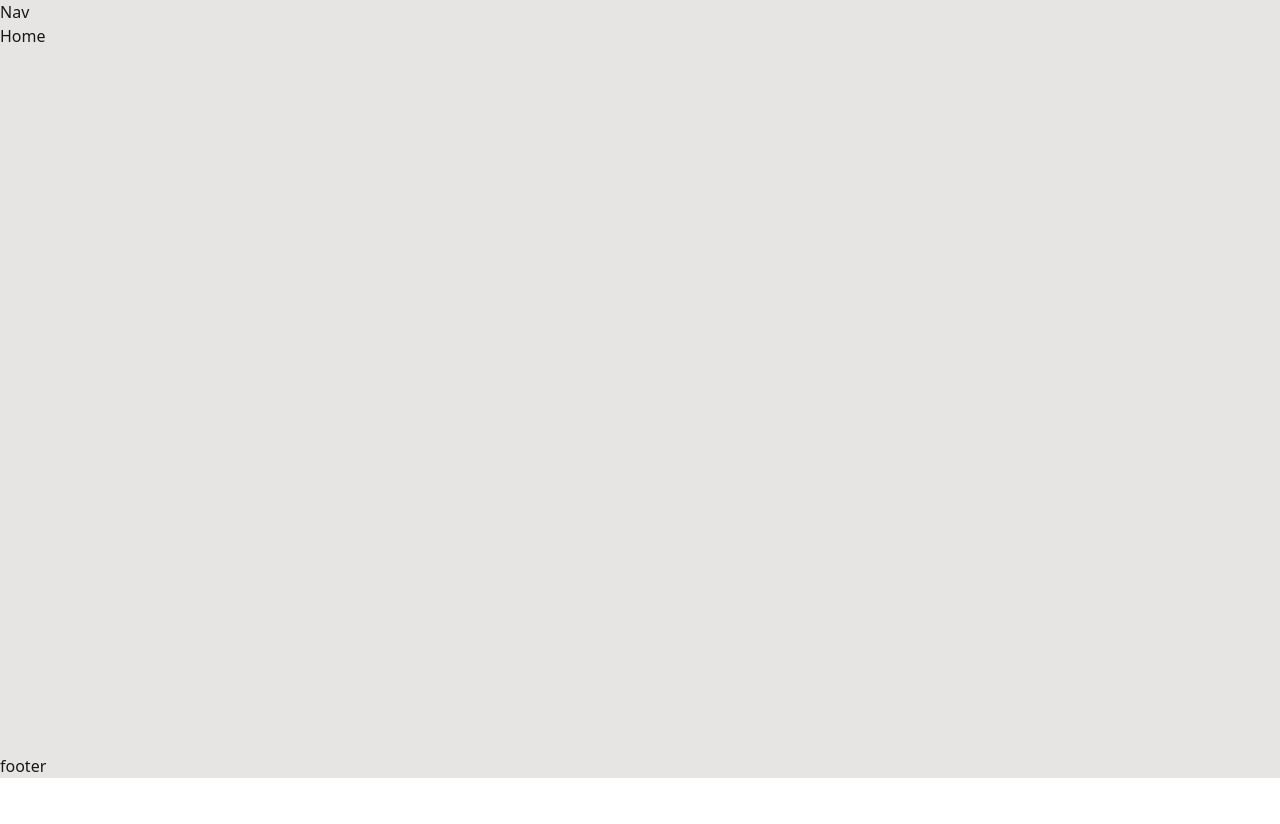
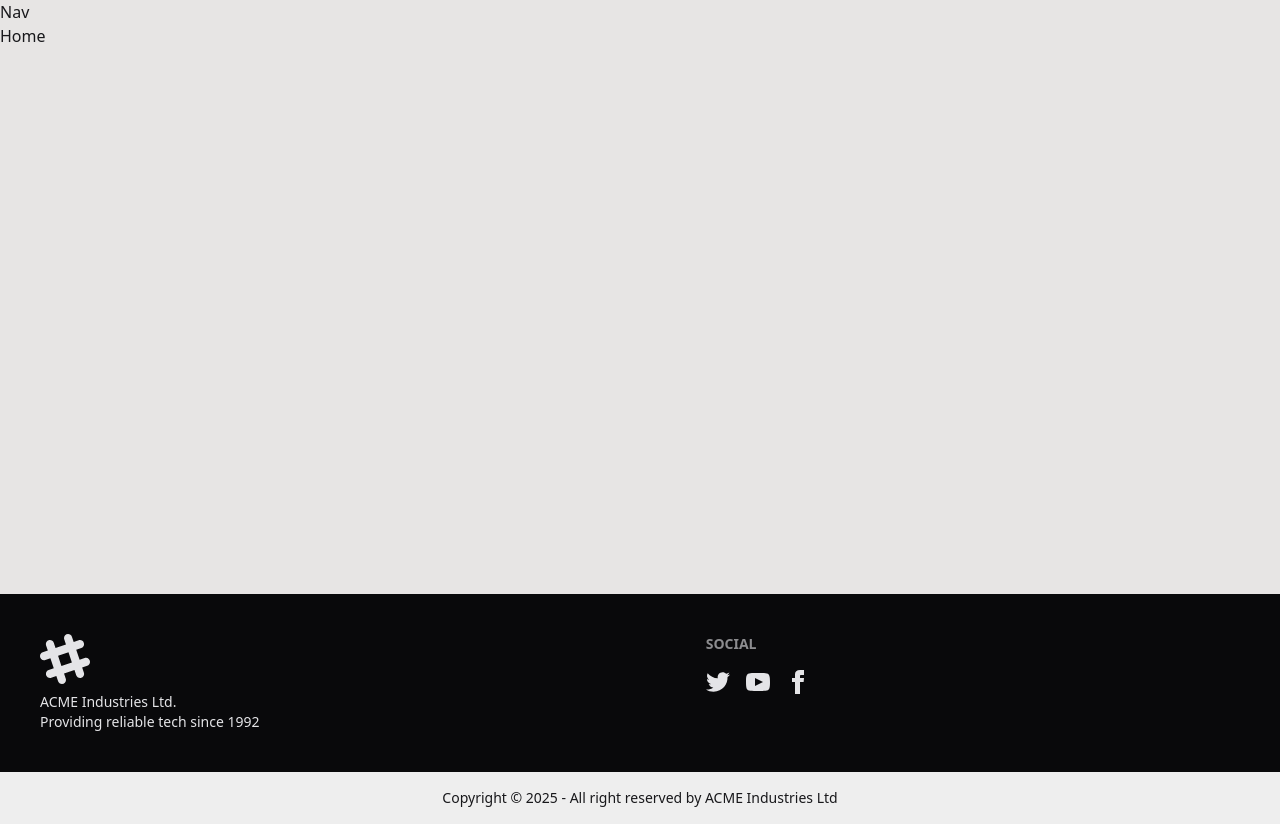
Before and after one commit to Suvobd100/bistro-boss-client, a React (Vite) app: page / in a window 1280 px wide. Before the commit the page ends 800 px from the top, so only its background shows below. Built offline with nearby package versions, Linux system fonts and the light colour scheme.

Commit message:
added footer

```diff
--- a/src/assets/Layout/Main.jsx
+++ b/src/assets/Layout/Main.jsx
@@ -1,4 +1,5 @@
 import { Outlet } from "react-router-dom";
+import Footer from "../../pages/Shared/Footer/Footer";
 
 const Main = () => {
   return (
@@ -8,12 +9,12 @@
         <h2>Nav</h2>
       </header>
 
-      <main className="min-h-[calc(100vh-70px)] ">
+      <main className="min-h-[calc(100vh-230px)] ">
         <Outlet />
       </main>
       <footer >
-        {/* <Footer /> */}
-        <h2>footer</h2>
+        <Footer />
+        {/* <h2>footer</h2> */}
       </footer>
     </div>
   );
--- a/src/pages/Shared/Footer/Footer.jsx
+++ b/src/pages/Shared/Footer/Footer.jsx
@@ -2,7 +2,8 @@
 
 const Footer = () => {
   return (
-    <footer className="footer sm:footer-horizontal bg-neutral text-neutral-content p-10">
+    <div>
+        <footer className="footer sm:footer-horizontal bg-neutral text-neutral-content p-10">
       <aside>
         <svg
           width="50"
@@ -60,6 +61,12 @@
         </div>
       </nav>
     </footer>
+    <footer className="footer sm:footer-horizontal footer-center bg-base-300 text-base-content p-4">
+    <aside>
+      <p>Copyright © {new Date().getFullYear()} - All right reserved by ACME Industries Ltd</p>
+    </aside>
+  </footer>
+    </div>
   );
 };
 
```
